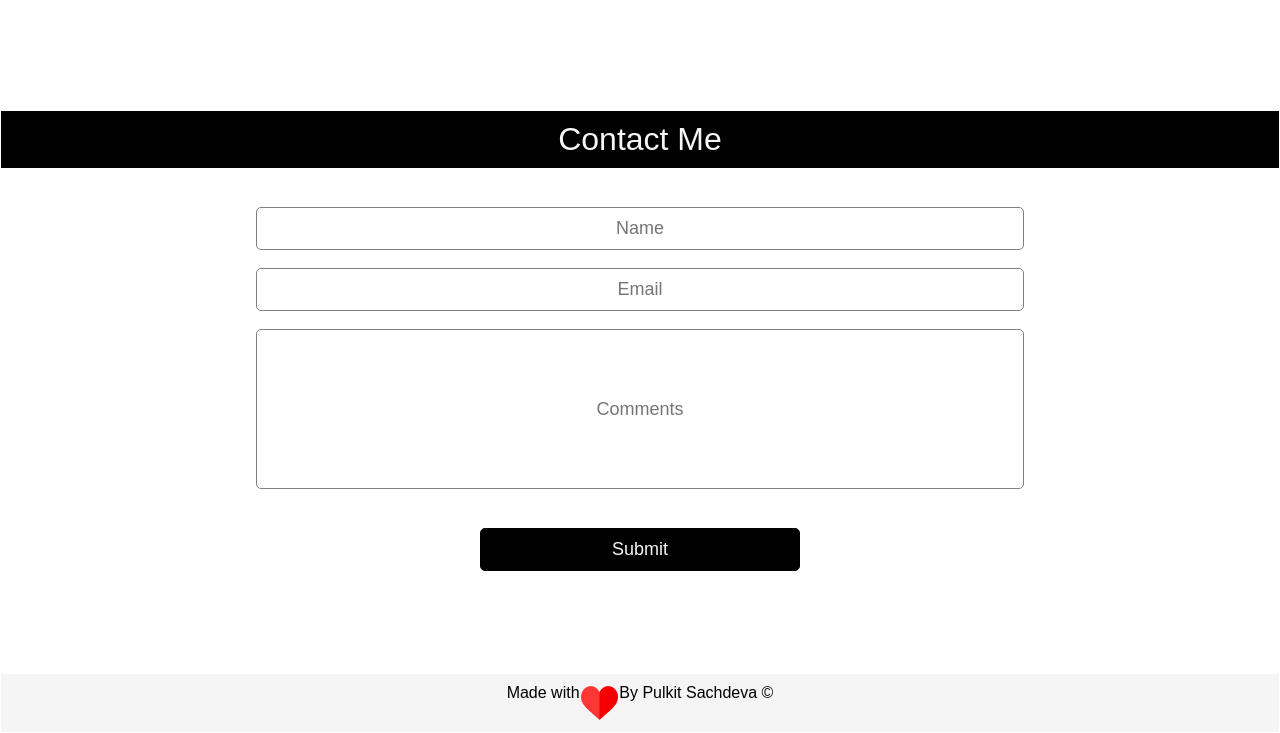
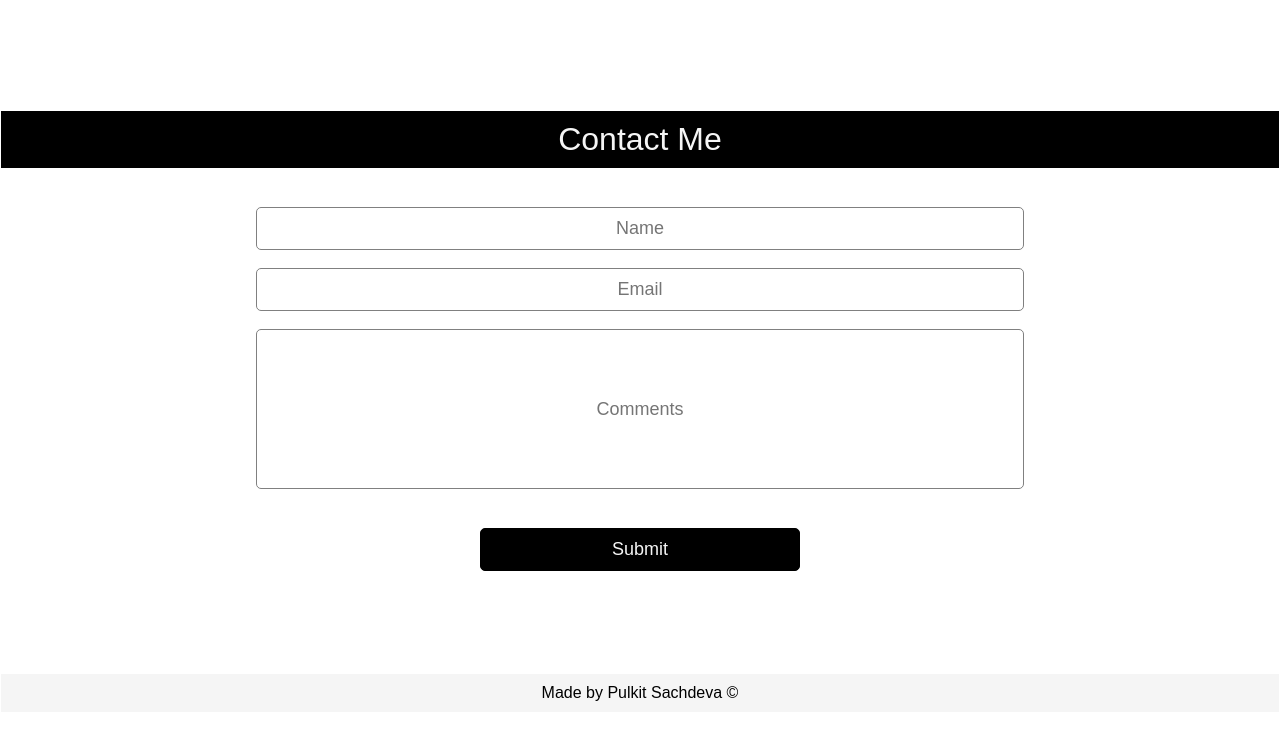
Before and after one commit to PLKTSCHDV/p2, a plain HTML site: page index.html in a window 1280 px wide. Shown: the part 3804-4537 px from the top of the page. Drawn offline with Linux system fonts and the light colour scheme.

Commit message:
Update index.html

```diff
--- a/index.html
+++ b/index.html
@@ -165,7 +165,7 @@
                     }
                 </script>
                 <div class="footer">
-                    Made with <img src="icons/heart.png">By Pulkit Sachdeva &copy
+                    Made by Pulkit Sachdeva &copy
                     </div>
             </body>
             </html>
```
